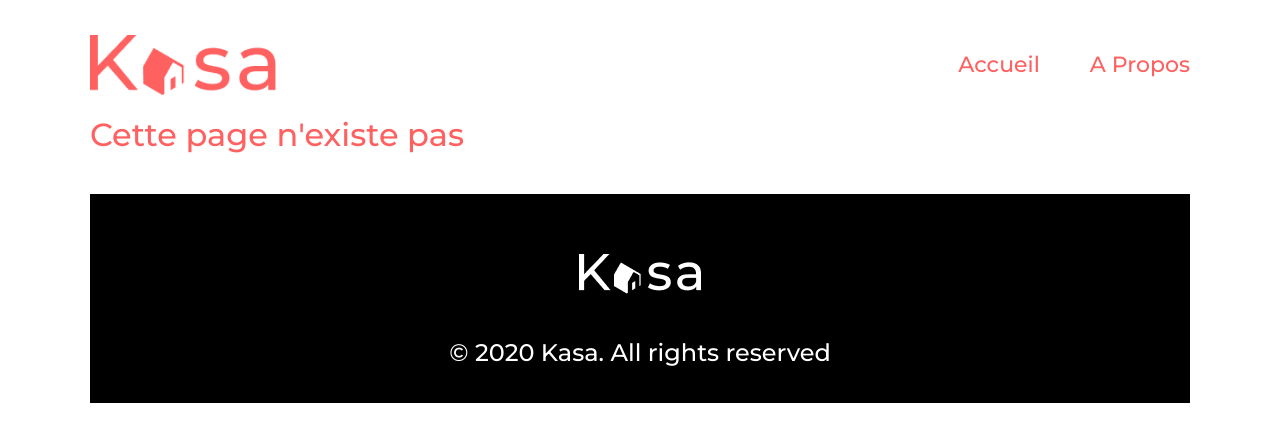
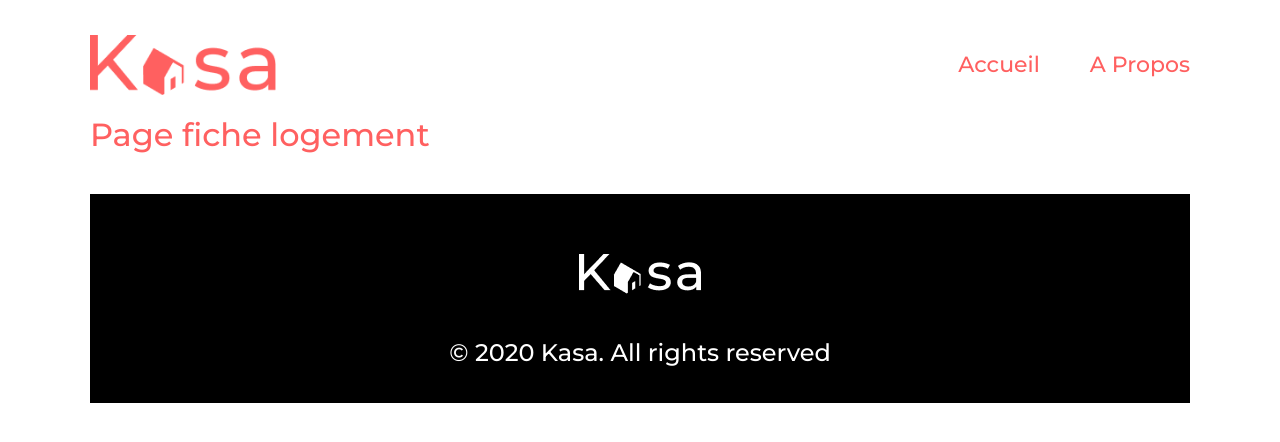
Before and after one commit to karinbaldisseri/P7-Kasa, a React (Vite) app: page /accommodation/1 in a window 1280 px wide. Shown: the top 442 px of the page. Built offline with nearby package versions, Linux system fonts and the light colour scheme.

Commit message:
Feature Error Page

```diff
--- a/src/App.jsx
+++ b/src/App.jsx
@@ -11,9 +11,9 @@ function App() {
     <>
       <Header />
       <Routes>
-        <Route path="/" element={<Home />} />
+        <Route exact path="/" element={<Home />} />
         <Route path="/about" element={<About />} />
-        <Route path="/accommodation" element={<Accommodation />} />
+        <Route path="/accommodation/:id" element={<Accommodation />} />
         <Route path="*" element={<Error />} />
       </Routes>
       <Footer />
--- a/src/components/cards/cards.scss
+++ b/src/components/cards/cards.scss
@@ -18,7 +18,7 @@ $primary-color: #FF6060;
         height: 300px;
         border-radius: 10px;
         &:hover {
-            transform: scale(1.1);
+            transform: scale(1.05);
             box-shadow: 2px 6px 10px rgba(0, 0, 0, 0.40);
         }
     }
@@ -31,7 +31,6 @@ $primary-color: #FF6060;
             180deg,
             rgba(0, 0, 0, 0) 40%,
             rgba(0, 0, 0, 0.5) 100%);
-
         p {
             position: absolute;
             bottom: 6%;
--- /dev/null
+++ b/src/pages/error/error.scss
@@ -0,0 +1,13 @@
+.errorSection {
+    text-align: center;
+    margin-bottom: 120px;
+    h1 {
+        font-weight: 700;
+        font-size: 250px;
+        padding : 60px 0 30px 0;
+    }
+    h2 {
+        font-size: 32px;
+        margin-bottom: 120px;
+    }
+}
--- a/src/pages/error/index.jsx
+++ b/src/pages/error/index.jsx
@@ -1,7 +1,12 @@
+import { Link } from "react-router-dom";
+import "./error.scss";
+
 export default function Error() {
   return (
-    <div>
-      <h1>Cette page n'existe pas</h1>
-    </div>
+    <section className="errorSection">
+      <h1>404</h1>
+      <h2>Oups! La page que vous demandez n'existe pas.</h2>
+      <Link to="/">Retourner sur la page d'accueil</Link>
+    </section>
   );
 }
```
Also changed, not shown: .eslintrc.cjs.
